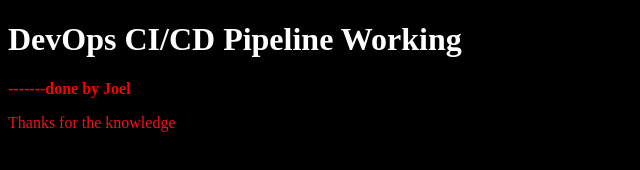
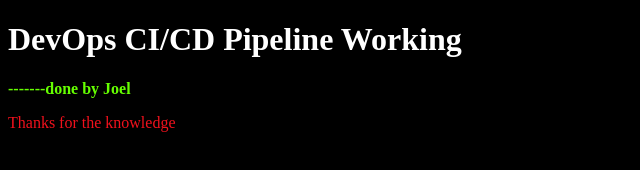
Before and after one commit to JerusalemBoy/deployment, a plain HTML site: page index.html in a window 1280 px wide. Shown: the whole page, without its empty margins (0-640 px from the left). Drawn offline with Linux system fonts and the light colour scheme.

Commit message:
index file

```diff
--- a/index.html
+++ b/index.html
@@ -7,7 +7,7 @@
 </head>
 <body style="background-color: black; color: white;">
     <h1>DevOps CI/CD Pipeline Working</h1>
-     <p style="color:red;"><strong>-------done by Joel</strong></p>
+     <p style="color:rgb(102, 255, 0);"><strong>-------done by Joel</strong></p>
      <P style="color: rgb(241, 17, 28);">Thanks for the knowledge</P>
 </body>
 </html>
```
